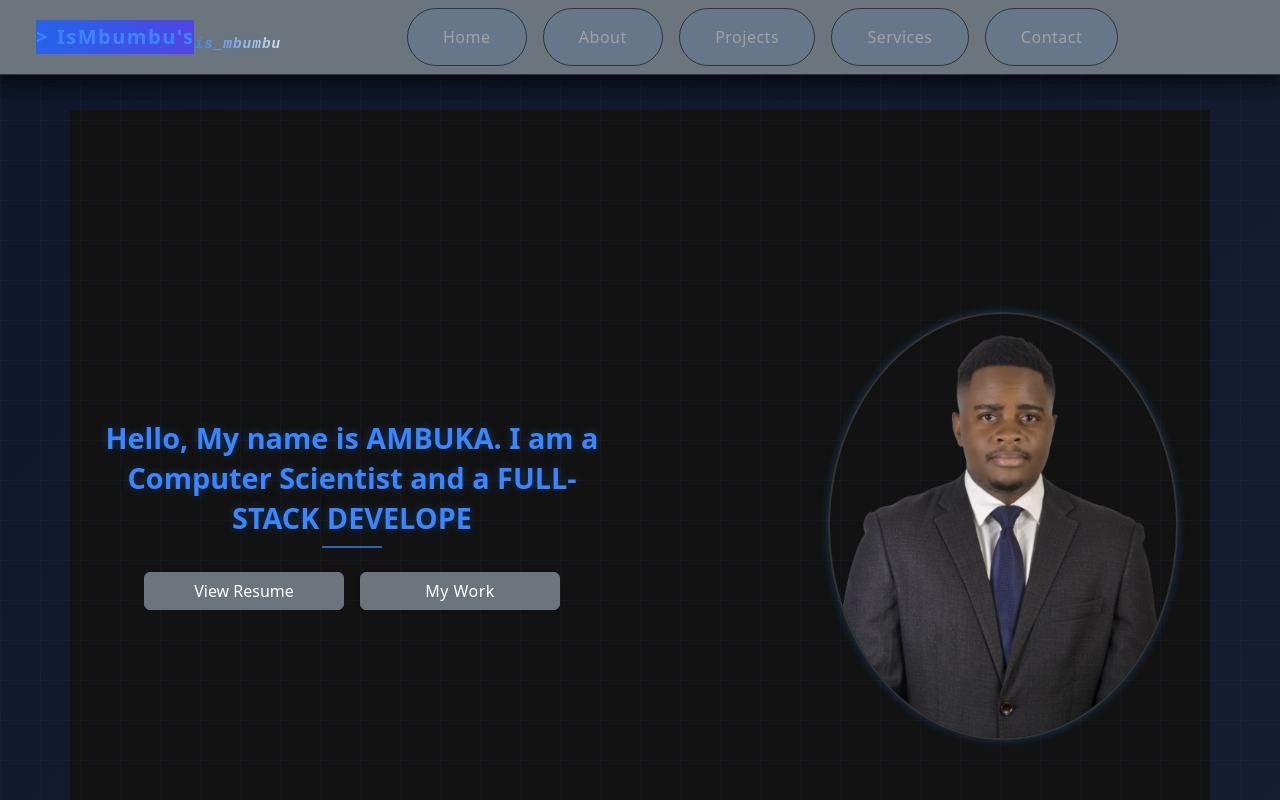
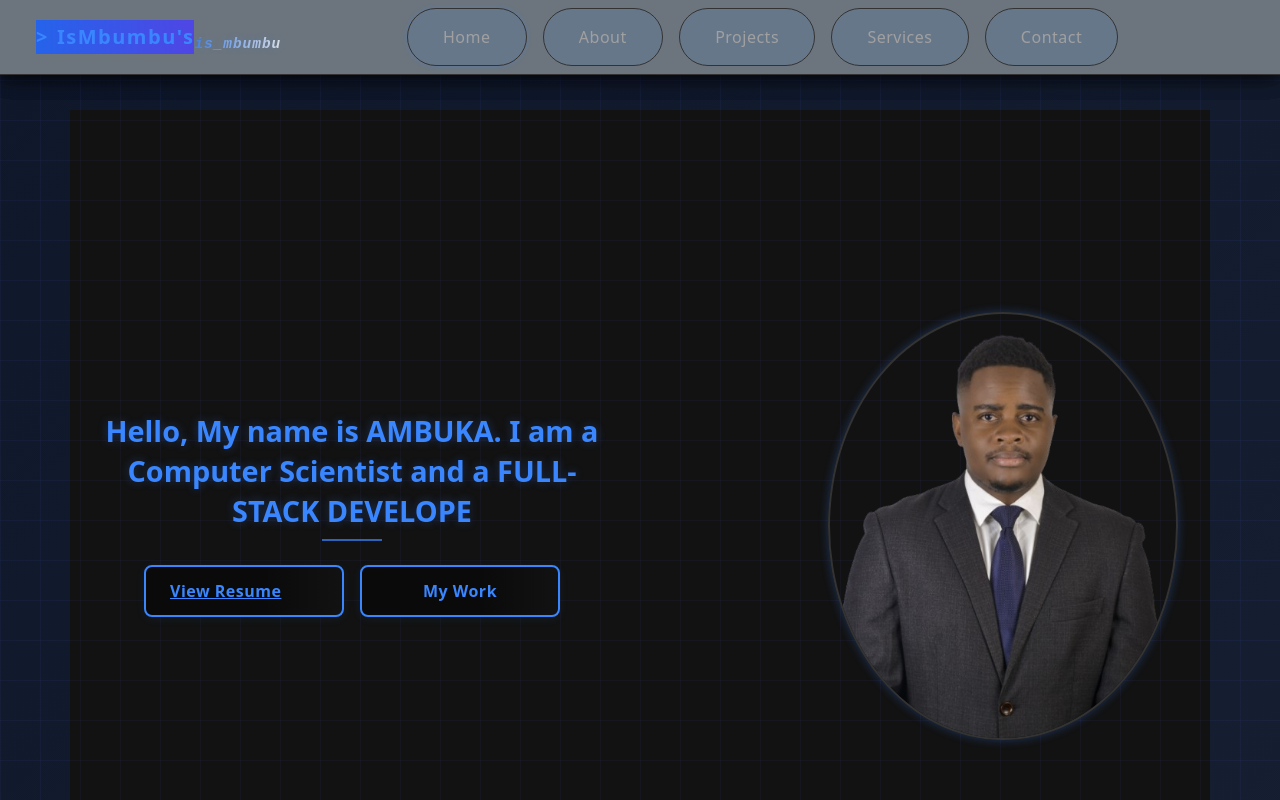
Before and after one commit to isMbumbu/drews_portfolio, a React (Vite) app: page / in a window 1280 px wide. Shown: the top 800 px of the page. Built offline with nearby package versions, Linux system fonts and the light colour scheme.

Commit message:
Add dark theme to buttons

```diff
--- a/src/components/HomeC.jsx
+++ b/src/components/HomeC.jsx
@@ -48,15 +48,15 @@ function HomeC() {
         <h3 className='dynamic-text'>{text}</h3>
        <div className="buttons">
   <a
-  href="/resume.pdf"
-  className='btn btn-secondary hover-effect'
-  target="_blank"
-  rel="noopener noreferrer"
->
+    href="/resume.pdf"
+    className='custom-btn hover-effect'
+    target="_blank"
+    rel="noopener noreferrer"
+  >
     View Resume
   </a>
   <Link to='/portfolio'>
-    <button className='btn btn-secondary hover-effect'>My Work</button>
+    <button className='custom-btn hover-effect'>My Work</button>
   </Link>
 </div>
 
--- a/src/components/home.css
+++ b/src/components/home.css
@@ -158,8 +158,33 @@ button:hover {
     box-shadow: var(--glow-effect);
 }
 
-.btn {
-    color: #ffffff;
+
+/* Custom button for HomeC dark theme */
+.custom-btn {
+    width: 100%;
+    padding: 0.75rem 1.5rem;
+    font-size: 1rem;
+    border-radius: 8px;
+    border: 2px solid var(--accent-color);
+    background: linear-gradient(90deg, var(--bg-darker) 60%, var(--bg-dark) 100%);
+    color: var(--accent-color);
+    font-weight: 600;
+    letter-spacing: 0.5px;
+    box-shadow: 0 2px 10px rgba(58,134,255,0.08);
+    transition: all 0.2s cubic-bezier(.4,0,.2,1);
+    cursor: pointer;
+    outline: none;
+    white-space: nowrap;
+    position: relative;
+    overflow: hidden;
+}
+
+.custom-btn:hover, .custom-btn:focus {
+    background: var(--accent-color);
+    color: #fff;
+    box-shadow: 0 0 20px rgba(58,134,255,0.4), var(--glow-effect);
+    border-color: var(--accent-hover);
+    transform: scale(1.05);
 }
 
 .snowflake {
```
